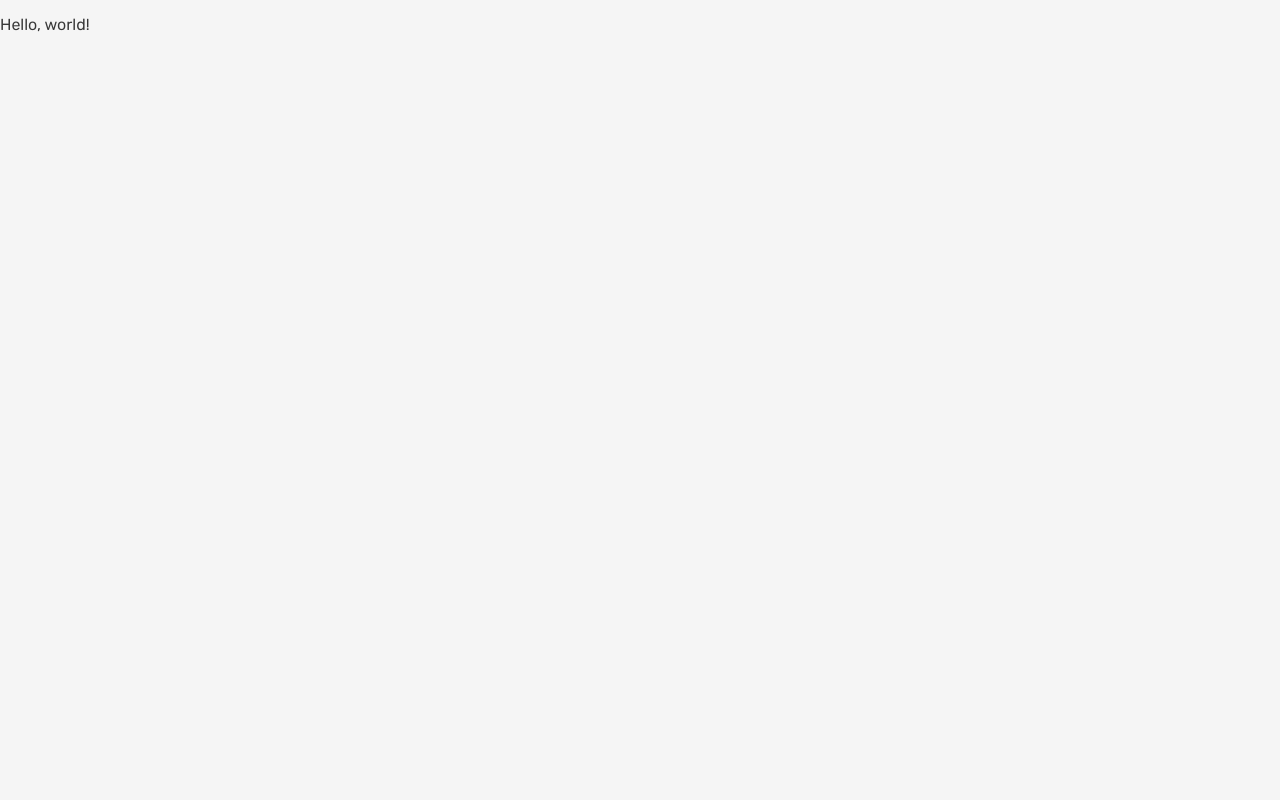
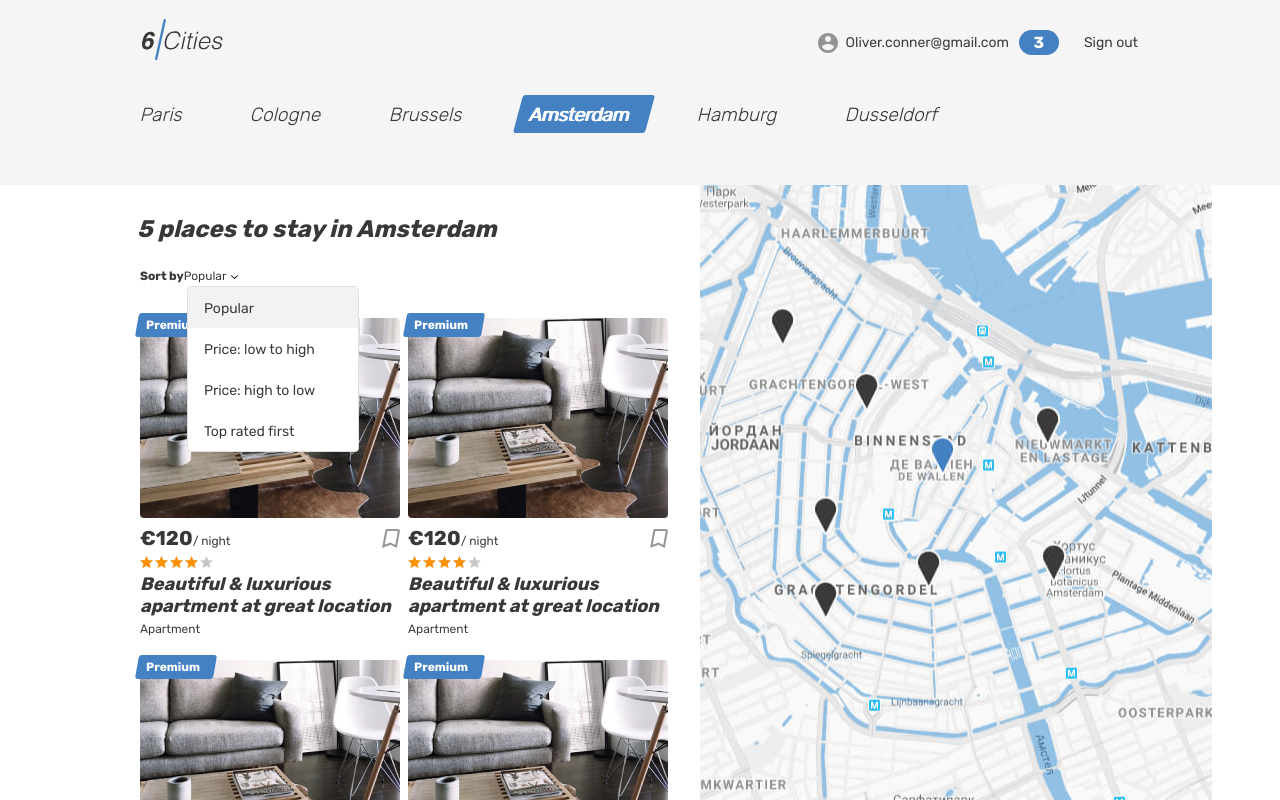
Before and after one commit to htmlacademy-react/2088885-six-cities-10, a React (Create React App) app in the folder project/: page / in a window 1280 px wide. Built offline with nearby package versions, Linux system fonts and the light colour scheme.

Commit message:
add main page, add card component

```diff
--- a/project/src/components/app/app.tsx
+++ b/project/src/components/app/app.tsx
@@ -1,5 +1,15 @@
-function App(): JSX.Element {
-  return <p>Hello, world!</p>;
+import MainPage from '../../pages/main-page/main-page';
+
+type AppProps = {
+  itemsFound: number;
+};
+
+function App({itemsFound}: AppProps): JSX.Element {
+  return (
+    <div>
+      <MainPage itemsFound={itemsFound}/>
+    </div>
+  );
 }
 
 export default App;
--- /dev/null
+++ b/project/src/components/card-item/card-item.tsx
@@ -0,0 +1,39 @@
+
+export const CardItem = () => (
+  <div>
+    <article className="cities__card place-card">
+      <div className="place-card__mark">
+        <span>Premium</span>
+      </div>
+      <div className="cities__image-wrapper place-card__image-wrapper">
+        <a href="#">
+          <img className="place-card__image" src="img/apartment-01.jpg" width="260" height="200" alt="Place image" />
+        </a>
+      </div>
+      <div className="place-card__info">
+        <div className="place-card__price-wrapper">
+          <div className="place-card__price">
+            <b className="place-card__price-value">&euro;120</b>
+            <span className="place-card__price-text">&#47;&nbsp;night</span>
+          </div>
+          <button className="place-card__bookmark-button button" type="button">
+            <svg className="place-card__bookmark-icon" width="18" height="19">
+              <use xlinkHref="#icon-bookmark"></use>
+            </svg>
+            <span className="visually-hidden">To bookmarks</span>
+          </button>
+        </div>
+        <div className="place-card__rating rating">
+          <div className="place-card__stars rating__stars">
+            <span style={{ width: '80%' }}></span>
+            <span className="visually-hidden">Rating</span>
+          </div>
+        </div>
+        <h2 className="place-card__name">
+          <a href="#">Beautiful &amp; luxurious apartment at great location</a>
+        </h2>
+        <p className="place-card__type">Apartment</p>
+      </div>
+    </article>
+  </div>
+);
--- a/project/src/index.tsx
+++ b/project/src/index.tsx
@@ -6,8 +6,12 @@
   document.getElementById('root') as HTMLElement,
 );
 
+const Settings = {
+  itemsFound: 5,
+};
+
 root.render(
   <React.StrictMode>
-    <App />
+    <App itemsFound={Settings.itemsFound}/>
   </React.StrictMode>,
 );
--- /dev/null
+++ b/project/src/pages/main-page/main-page.tsx
@@ -0,0 +1,120 @@
+import { CardItem } from '../../components/card-item/card-item';
+
+type MainPageProps = {
+  itemsFound: number;
+};
+
+const MainPage = ({itemsFound}: MainPageProps) => (
+  <div>
+    <div style={{ display: 'none' }}>
+      <svg xmlns="http://www.w3.org/2000/svg"><symbol id="icon-arrow-select" viewBox="0 0 7 4"><path fillRule="evenodd" clipRule="evenodd" d="M0 0l3.5 2.813L7 0v1.084L3.5 4 0 1.084V0z"></path></symbol><symbol id="icon-bookmark" viewBox="0 0 17 18"><path d="M3.993 2.185l.017-.092V2c0-.554.449-1 .99-1h10c.522 0 .957.41.997.923l-2.736 14.59-4.814-2.407-.39-.195-.408.153L1.31 16.44 3.993 2.185z"></path></symbol><symbol id="icon-star" viewBox="0 0 13 12"><path fillRule="evenodd" clipRule="evenodd" d="M6.5 9.644L10.517 12 9.451 7.56 13 4.573l-4.674-.386L6.5 0 4.673 4.187 0 4.573 3.549 7.56 2.483 12 6.5 9.644z"></path></symbol></svg>
+    </div>
+
+    <div className="page page--gray page--main">
+      <header className="header">
+        <div className="container">
+          <div className="header__wrapper">
+            <div className="header__left">
+              <a className="header__logo-link header__logo-link--active">
+                <img className="header__logo" src="img/logo.svg" alt="6 cities logo" width="81" height="41" />
+              </a>
+            </div>
+            <nav className="header__nav">
+              <ul className="header__nav-list">
+                <li className="header__nav-item user">
+                  <a className="header__nav-link header__nav-link--profile" href="#">
+                    <div className="header__avatar-wrapper user__avatar-wrapper">
+                    </div>
+                    <span className="header__user-name user__name">Oliver.conner@gmail.com</span>
+                    <span className="header__favorite-count">3</span>
+                  </a>
+                </li>
+                <li className="header__nav-item">
+                  <a className="header__nav-link" href="#">
+                    <span className="header__signout">Sign out</span>
+                  </a>
+                </li>
+              </ul>
+            </nav>
+          </div>
+        </div>
+      </header>
+
+      <main className="page__main page__main--index">
+        <h1 className="visually-hidden">Cities</h1>
+        <div className="tabs">
+          <section className="locations container">
+            <ul className="locations__list tabs__list">
+              <li className="locations__item">
+                <a className="locations__item-link tabs__item" href="#">
+                  <span>Paris</span>
+                </a>
+              </li>
+              <li className="locations__item">
+                <a className="locations__item-link tabs__item" href="#">
+                  <span>Cologne</span>
+                </a>
+              </li>
+              <li className="locations__item">
+                <a className="locations__item-link tabs__item" href="#">
+                  <span>Brussels</span>
+                </a>
+              </li>
+              <li className="locations__item">
+                <a className="locations__item-link tabs__item tabs__item--active">
+                  <span>Amsterdam</span>
+                </a>
+              </li>
+              <li className="locations__item">
+                <a className="locations__item-link tabs__item" href="#">
+                  <span>Hamburg</span>
+                </a>
+              </li>
+              <li className="locations__item">
+                <a className="locations__item-link tabs__item" href="#">
+                  <span>Dusseldorf</span>
+                </a>
+              </li>
+            </ul>
+          </section>
+        </div>
+        <div className="cities">
+          <div className="cities__places-container container">
+            <section className="cities__places places">
+              <h2 className="visually-hidden">Places</h2>
+              <b className="places__found">{itemsFound} places to stay in Amsterdam</b>
+              <form className="places__sorting" action="#" method="get">
+                <span className="places__sorting-caption">Sort by</span>
+                <span className="places__sorting-type" tabIndex={0}>
+                  Popular
+                  <svg className="places__sorting-arrow" width="7" height="4">
+                    <use xlinkHref="#icon-arrow-select"></use>
+                  </svg>
+                </span>
+                <ul className="places__options places__options--custom places__options--opened">
+                  <li className="places__option places__option--active" tabIndex={0}>Popular</li>
+                  <li className="places__option" tabIndex={0}>Price: low to high</li>
+                  <li className="places__option" tabIndex={0}>Price: high to low</li>
+                  <li className="places__option" tabIndex={0}>Top rated first</li>
+                </ul>
+              </form>
+              <div className="cities__places-list places__list tabs__content">
+
+                <CardItem />
+                <CardItem />
+                <CardItem />
+                <CardItem />
+                <CardItem />
+              </div>
+            </section>
+            <div className="cities__right-section">
+              <section className="cities__map map"></section>
+            </div>
+          </div>
+        </div>
+      </main>
+    </div>
+  </div>
+);
+
+export default MainPage;
```
Also changed, not shown: project/src/components/Readme.md (deleted), project/src/hooks/Readme.md (deleted), project/src/pages/Readme.md (deleted), project/src/store/Readme.md (deleted), project/src/types/Readme.md (deleted), 2 other files (tests, documents, lock files or other folders).
